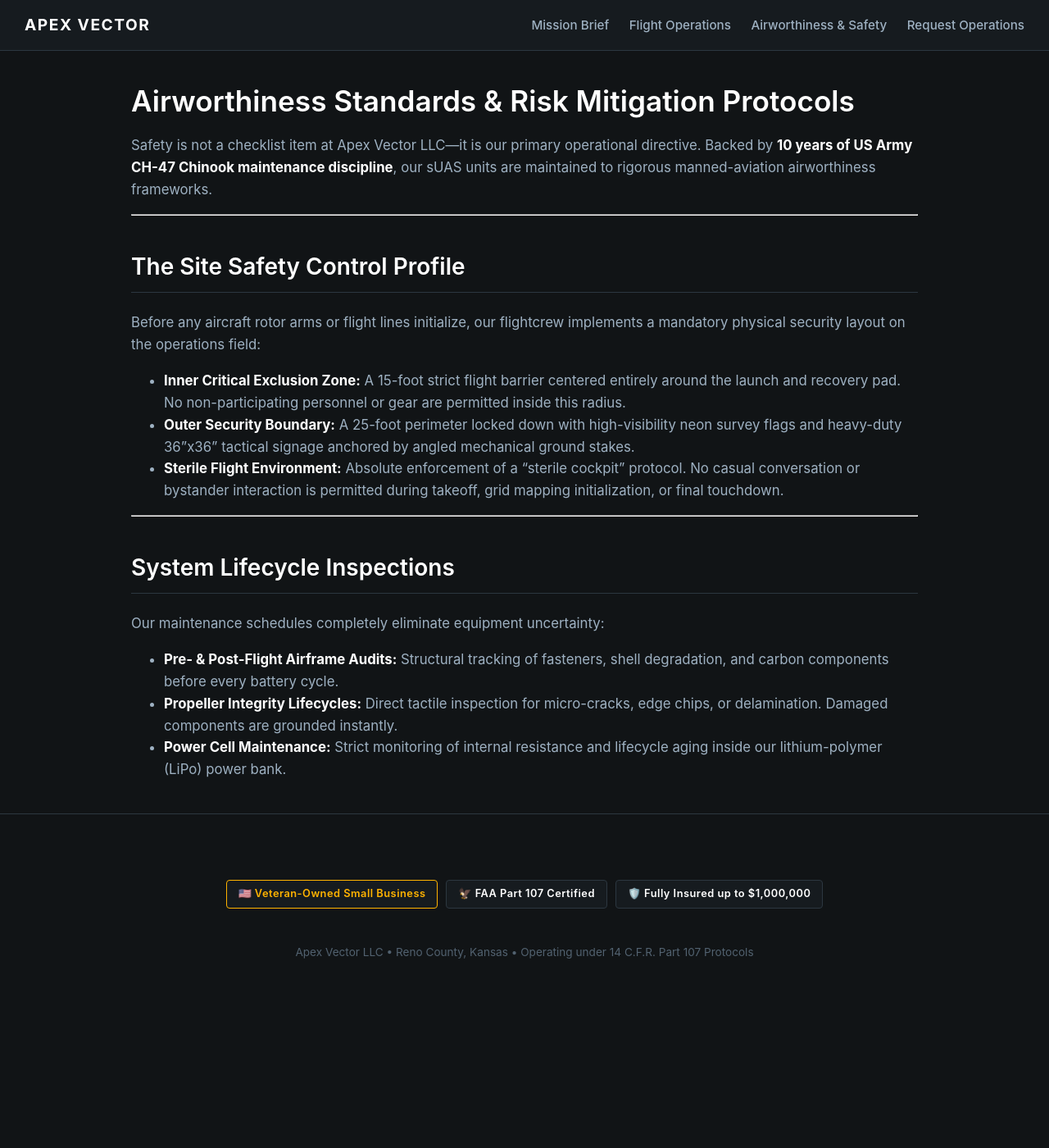
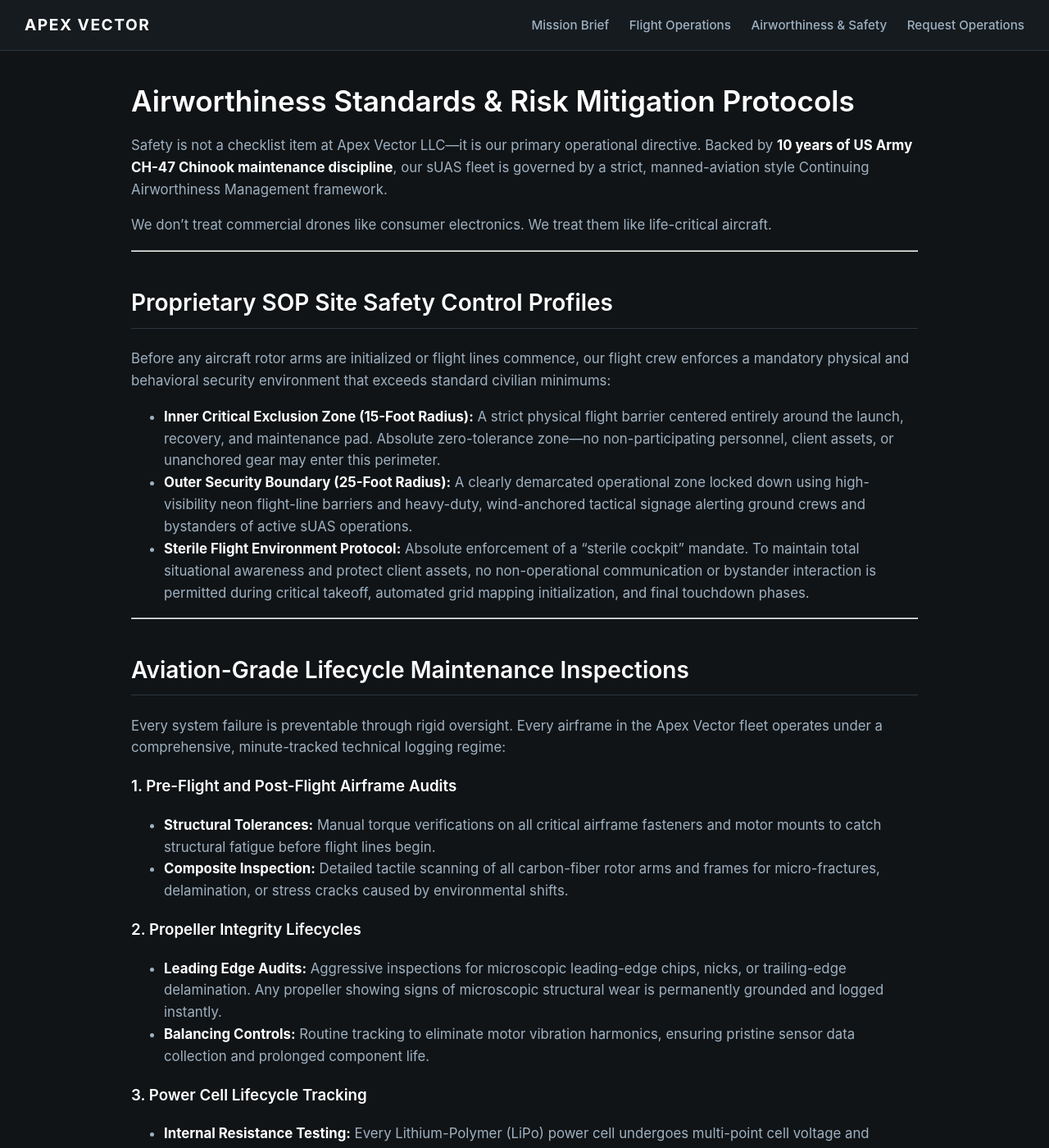
Before and after one commit to traviscloke126/traviscloke126.github.io, a Jekyll site: the page built from safety.md, in a window 1280 px wide and 1400 px high. Shown: the whole window at 82% size. Built offline with Jekyll 4.4.1, drawn with Linux system fonts in a browser that asks for light colours; some of the changed text lies outside the part shown.

Commit message:
Update safety.md

```diff
--- a/safety.md
+++ b/safety.md
@@ -5,23 +5,41 @@ title: Airworthiness & Safety
 
 # Airworthiness Standards & Risk Mitigation Protocols
 
-Safety is not a checklist item at Apex Vector LLC—it is our primary operational directive. Backed by **10 years of US Army CH-47 Chinook maintenance discipline**, our sUAS units are maintained to rigorous manned-aviation airworthiness frameworks.
+Safety is not a checklist item at Apex Vector LLC—it is our primary operational directive. Backed by **10 years of US Army CH-47 Chinook maintenance discipline**, our sUAS fleet is governed by a strict, manned-aviation style Continuing Airworthiness Management framework.
+
+We don't treat commercial drones like consumer electronics. We treat them like life-critical aircraft.
 
 ---
 
-## The Site Safety Control Profile
+## Proprietary SOP Site Safety Control Profiles
 
-Before any aircraft rotor arms or flight lines initialize, our flightcrew implements a mandatory physical security layout on the operations field:
+Before any aircraft rotor arms are initialized or flight lines commence, our flight crew enforces a mandatory physical and behavioral security environment that exceeds standard civilian minimums:
 
-* **Inner Critical Exclusion Zone:** A 15-foot strict flight barrier centered entirely around the launch and recovery pad. No non-participating personnel or gear are permitted inside this radius.
-* **Outer Security Boundary:** A 25-foot perimeter locked down with high-visibility neon survey flags and heavy-duty 36"x36" tactical signage anchored by angled mechanical ground stakes.
-* **Sterile Flight Environment:** Absolute enforcement of a "sterile cockpit" protocol. No casual conversation or bystander interaction is permitted during takeoff, grid mapping initialization, or final touchdown.
+* **Inner Critical Exclusion Zone (15-Foot Radius):** A strict physical flight barrier centered entirely around the launch, recovery, and maintenance pad. Absolute zero-tolerance zone—no non-participating personnel, client assets, or unanchored gear may enter this perimeter.
+* **Outer Security Boundary (25-Foot Radius):** A clearly demarcated operational zone locked down using high-visibility neon flight-line barriers and heavy-duty, wind-anchored tactical signage alerting ground crews and bystanders of active sUAS operations.
+* **Sterile Flight Environment Protocol:** Absolute enforcement of a "sterile cockpit" mandate. To maintain total situational awareness and protect client assets, no non-operational communication or bystander interaction is permitted during critical takeoff, automated grid mapping initialization, and final touchdown phases.
 
 ---
 
-## System Lifecycle Inspections
+## Aviation-Grade Lifecycle Maintenance Inspections
 
-Our maintenance schedules completely eliminate equipment uncertainty:
-* **Pre- & Post-Flight Airframe Audits:** Structural tracking of fasteners, shell degradation, and carbon components before every battery cycle.
-* **Propeller Integrity Lifecycles:** Direct tactile inspection for micro-cracks, edge chips, or delamination. Damaged components are grounded instantly.
-* **Power Cell Maintenance:** Strict monitoring of internal resistance and lifecycle aging inside our lithium-polymer (LiPo) power bank.
+Every system failure is preventable through rigid oversight. Every airframe in the Apex Vector fleet operates under a comprehensive, minute-tracked technical logging regime:
+
+### 1. Pre-Flight and Post-Flight Airframe Audits
+* **Structural Tolerances:** Manual torque verifications on all critical airframe fasteners and motor mounts to catch structural fatigue before flight lines begin.
+* **Composite Inspection:** Detailed tactile scanning of all carbon-fiber rotor arms and frames for micro-fractures, delamination, or stress cracks caused by environmental shifts.
+
+### 2. Propeller Integrity Lifecycles
+* **Leading Edge Audits:** Aggressive inspections for microscopic leading-edge chips, nicks, or trailing-edge delamination. Any propeller showing signs of microscopic structural wear is permanently grounded and logged instantly.
+* **Balancing Controls:** Routine tracking to eliminate motor vibration harmonics, ensuring pristine sensor data collection and prolonged component life.
+
+### 3. Power Cell Lifecycle Tracking
+* **Internal Resistance Testing:** Every Lithium-Polymer (LiPo) power cell undergoes multi-point cell voltage and internal resistance audits before charging cycles.
+* **Flight-Minute Retirement Limits:** Battery degradation is aggressively logged. Cells are retired from active industrial flight environments long before they reach standard manufacturer life-cycle drop-offs.
+
+---
+
+## Regulatory and Liability Insurance Matrix
+
+* **14 C.F.R. Part 107 Certified:** All Remote Pilots in Command (RPICs) maintain active federal licensure with strict adherence to National Airspace System airspace boundaries.
+* **Enterprise Risk Coverage:** Apex Vector LLC maintains complete commercial liability insurance protections up to **$1,000,000**, fully scalable to meet specific high-tier industrial contract requirements.
```
